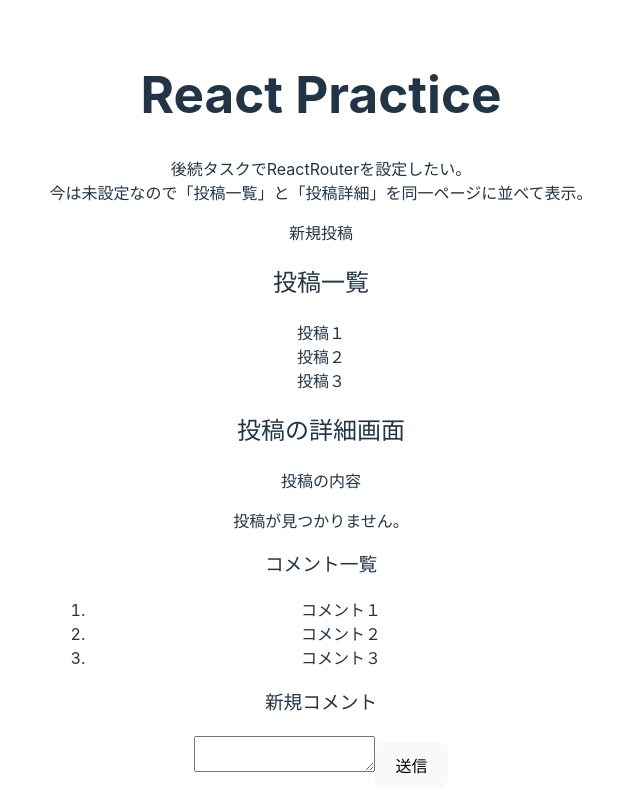
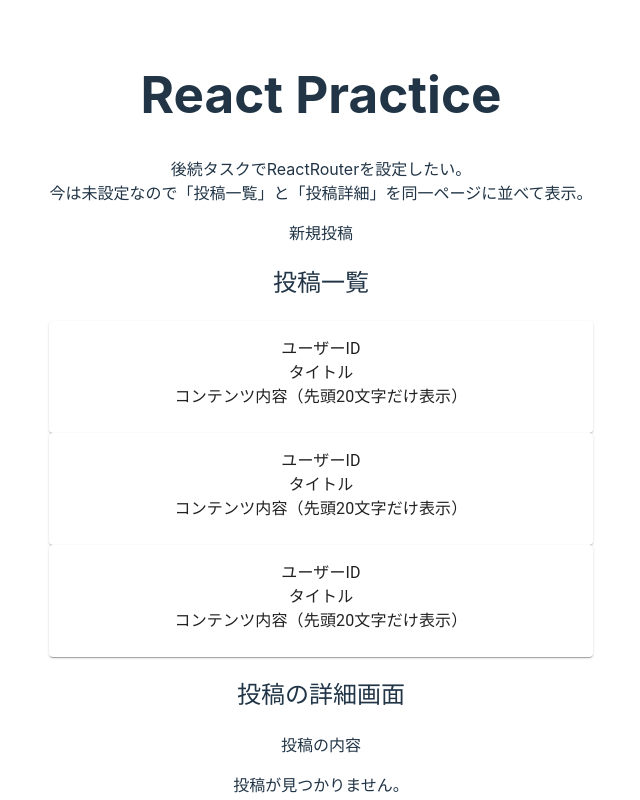
Before and after one commit to Nine-777/react-practice, a React (Vite) app: page / in a window 1280 px wide. Shown: the top 800 px of the page, without its empty margins (319-959 px from the left). Built offline with nearby package versions, Linux system fonts and the light colour scheme; no server answers.

Commit message:
:paintbrush: #38 CardコンポーネントをHomeに設置

```diff
--- a/src/pages/Home.tsx
+++ b/src/pages/Home.tsx
@@ -1,15 +1,17 @@
 // ---- Components ----
 import SectionContainer from '../components/SectionContainer';
+import Card from '../components/Card';
 
 export default function Home() {
+
   return (
     <>
       <SectionContainer>新規投稿</SectionContainer>
       <SectionContainer>
         <h2>投稿一覧</h2>
-        <article>投稿１</article>
-        <article>投稿２</article>
-        <article>投稿３</article>
+        <Card />
+        <Card />
+        <Card />
       </SectionContainer>
     </>
   );
```
